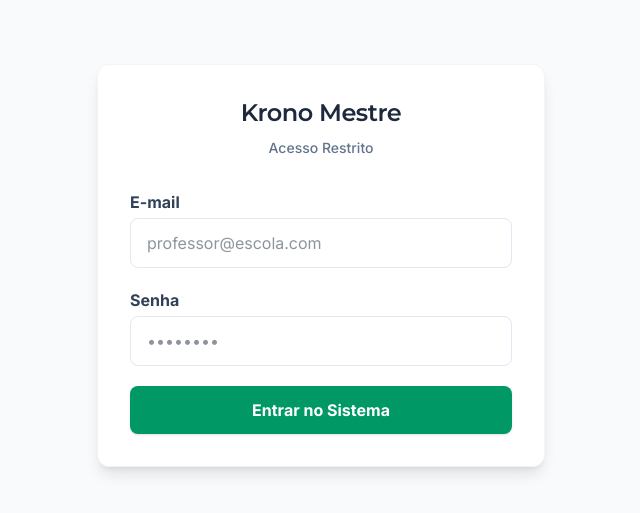
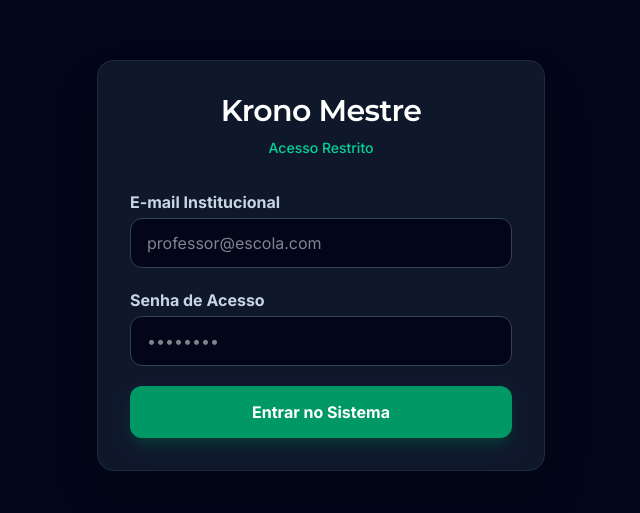
Before and after one commit to gilson-flores/KronoMestre, a Next.js app: page / in a window 1280 px wide. Shown: the part 135-648 px from the top of the page, without its empty margins (319-959 px from the left). Built offline with nearby package versions, Linux system fonts and the light colour scheme; no server answers.

Commit message:
Refactor AuthView component for improved UI
Updated styling and text for loading and authentication states.

```diff
--- a/components/AuthView.tsx
+++ b/components/AuthView.tsx
@@ -57,48 +57,48 @@ export function AuthView({ children }: { children?: React.ReactNode }) {
 
   if (loading) {
     return (
-      <div className="flex items-center justify-center min-h-screen bg-slate-50">
-        <div className="animate-spin rounded-full h-8 w-8 border-b-2 border-emerald-600"></div>
-        <span className="ml-3 text-slate-600 font-medium">Verificando acesso...</span>
+      <div className="flex items-center justify-center min-h-screen bg-slate-950">
+        <div className="animate-spin rounded-full h-8 w-8 border-b-2 border-emerald-500"></div>
+        <span className="ml-3 text-slate-300 font-medium">Autenticando...</span>
       </div>
     );
   }
 
   if (!session) {
     return (
-      <div className="flex items-center justify-center min-h-screen bg-slate-50">
-        <div className="w-full max-w-md p-8 bg-white rounded-xl shadow-lg border border-slate-100">
+      <div className="flex items-center justify-center min-h-screen bg-slate-950 text-slate-100">
+        <div className="w-full max-w-md p-8 bg-slate-900 rounded-2xl shadow-2xl border border-slate-800">
           <div className="text-center mb-8">
-            <h1 className="text-2xl font-black text-slate-800 tracking-tight">Krono Mestre</h1>
-            <p className="text-sm text-slate-500 mt-2 font-medium">Acesso Restrito</p>
+            <h1 className="text-3xl font-black text-white tracking-tight">Krono Mestre</h1>
+            <p className="text-sm text-emerald-400 mt-2 font-medium">Acesso Restrito</p>
           </div>
 
           <form onSubmit={handleLogin} className="space-y-5">
             <div>
-              <label className="block text-sm font-bold text-slate-700 mb-1">E-mail</label>
+              <label className="block text-sm font-bold text-slate-300 mb-1">E-mail Institucional</label>
               <input
                 type="email"
                 value={email}
                 onChange={(e) => setEmail(e.target.value)}
-                className="w-full px-4 py-3 rounded-lg border border-slate-200 focus:border-emerald-500 focus:ring-2 focus:ring-emerald-200 transition-all outline-none text-slate-800"
+                className="w-full px-4 py-3 rounded-xl bg-slate-950 border border-slate-700 text-white focus:border-emerald-500 focus:ring-2 focus:ring-emerald-500/20 transition-all outline-none"
                 placeholder="professor@escola.com"
                 required
               />
             </div>
             <div>
-              <label className="block text-sm font-bold text-slate-700 mb-1">Senha</label>
+              <label className="block text-sm font-bold text-slate-300 mb-1">Senha de Acesso</label>
               <input
                 type="password"
                 value={password}
                 onChange={(e) => setPassword(e.target.value)}
-                className="w-full px-4 py-3 rounded-lg border border-slate-200 focus:border-emerald-500 focus:ring-2 focus:ring-emerald-200 transition-all outline-none text-slate-800"
+                className="w-full px-4 py-3 rounded-xl bg-slate-950 border border-slate-700 text-white focus:border-emerald-500 focus:ring-2 focus:ring-emerald-500/20 transition-all outline-none"
                 placeholder="••••••••"
                 required
               />
             </div>
 
             {error && (
-              <div className="p-3 bg-red-50 border border-red-100 rounded-lg text-sm text-red-600 font-medium text-center">
+              <div className="p-4 bg-rose-500/10 border border-rose-500/50 rounded-xl text-sm text-rose-400 font-bold text-center">
                 {error}
               </div>
             )}
@@ -106,9 +106,9 @@ export function AuthView({ children }: { children?: React.ReactNode }) {
             <button
               type="submit"
               disabled={loading}
-              className="w-full py-3 px-4 bg-emerald-600 hover:bg-emerald-700 text-white font-bold rounded-lg transition-colors shadow-sm disabled:opacity-70"
+              className="w-full py-3.5 px-4 bg-emerald-600 hover:bg-emerald-500 text-white font-bold rounded-xl transition-colors shadow-lg shadow-emerald-900/50 disabled:opacity-70"
             >
-              {loading ? "Entrando..." : "Entrar no Sistema"}
+              {loading ? "Processando..." : "Entrar no Sistema"}
             </button>
           </form>
         </div>
@@ -119,5 +119,4 @@ export function AuthView({ children }: { children?: React.ReactNode }) {
   return <>{children}</>;
 }
 
-// Mantido para garantir compatibilidade com as importações do page.tsx antigo
 export default AuthView;
```
